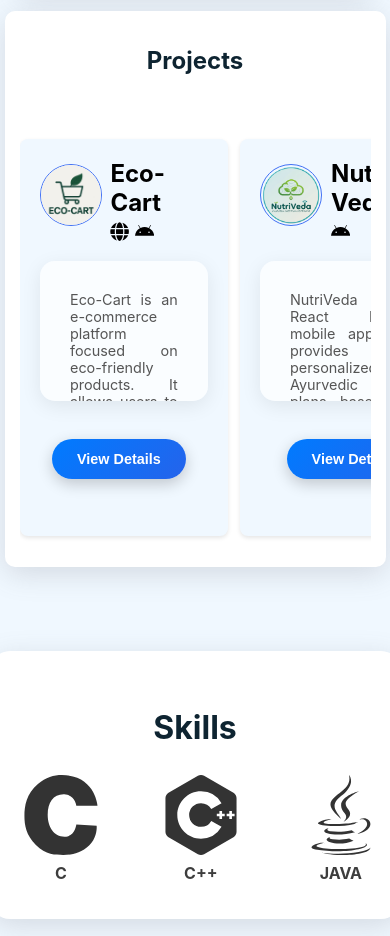
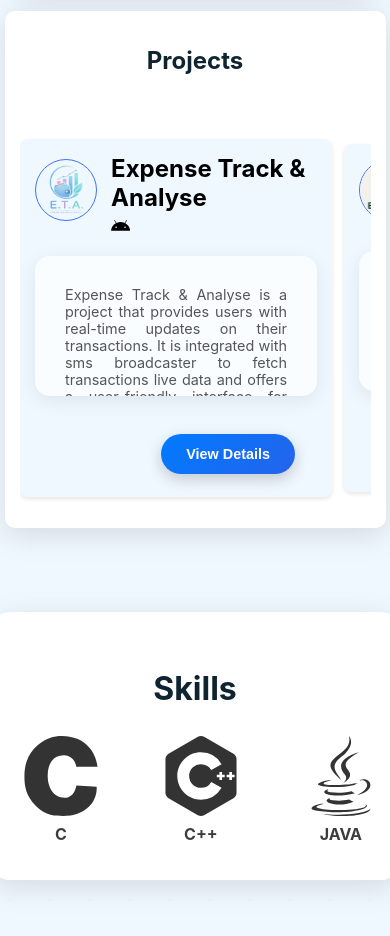
Before and after one commit to Atharv-28/portfolio, a React (Create React App) app: page / in a window 390 px wide. Shown: the part 2980-3916 px from the top of the page. Built offline with nearby package versions, Linux system fonts and the light colour scheme.

Commit message:
project card responsive

```diff
--- a/src/styles/projectCard.css
+++ b/src/styles/projectCard.css
@@ -88,6 +88,13 @@
       font-size: 0.8rem;
     }
 
+    .project-card {
+      padding: 15px;
+      justify-self: center;
+      align-self: center;
+      min-width: 80vw;
+    }
+
   }
 
   /* Platform Badge */
```
